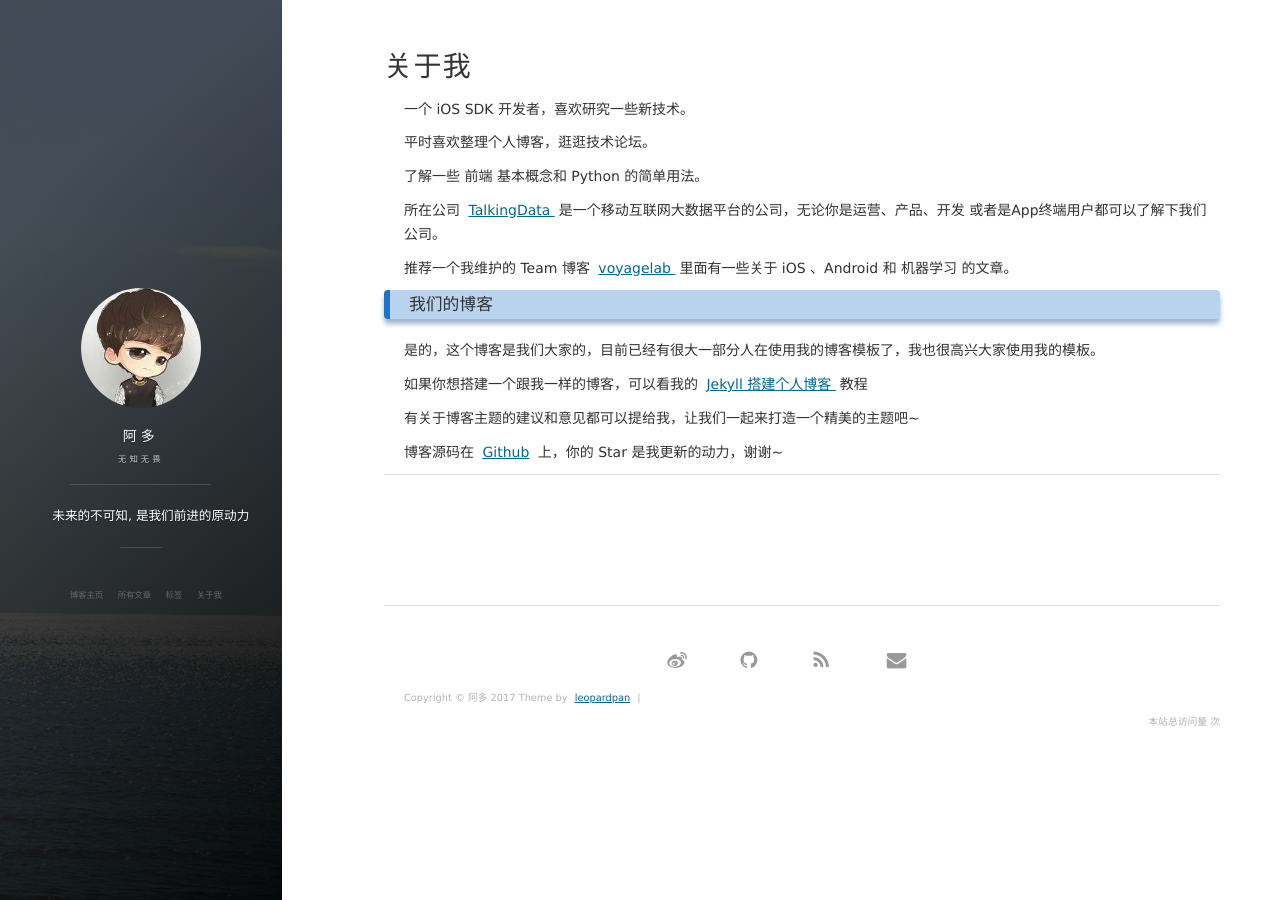
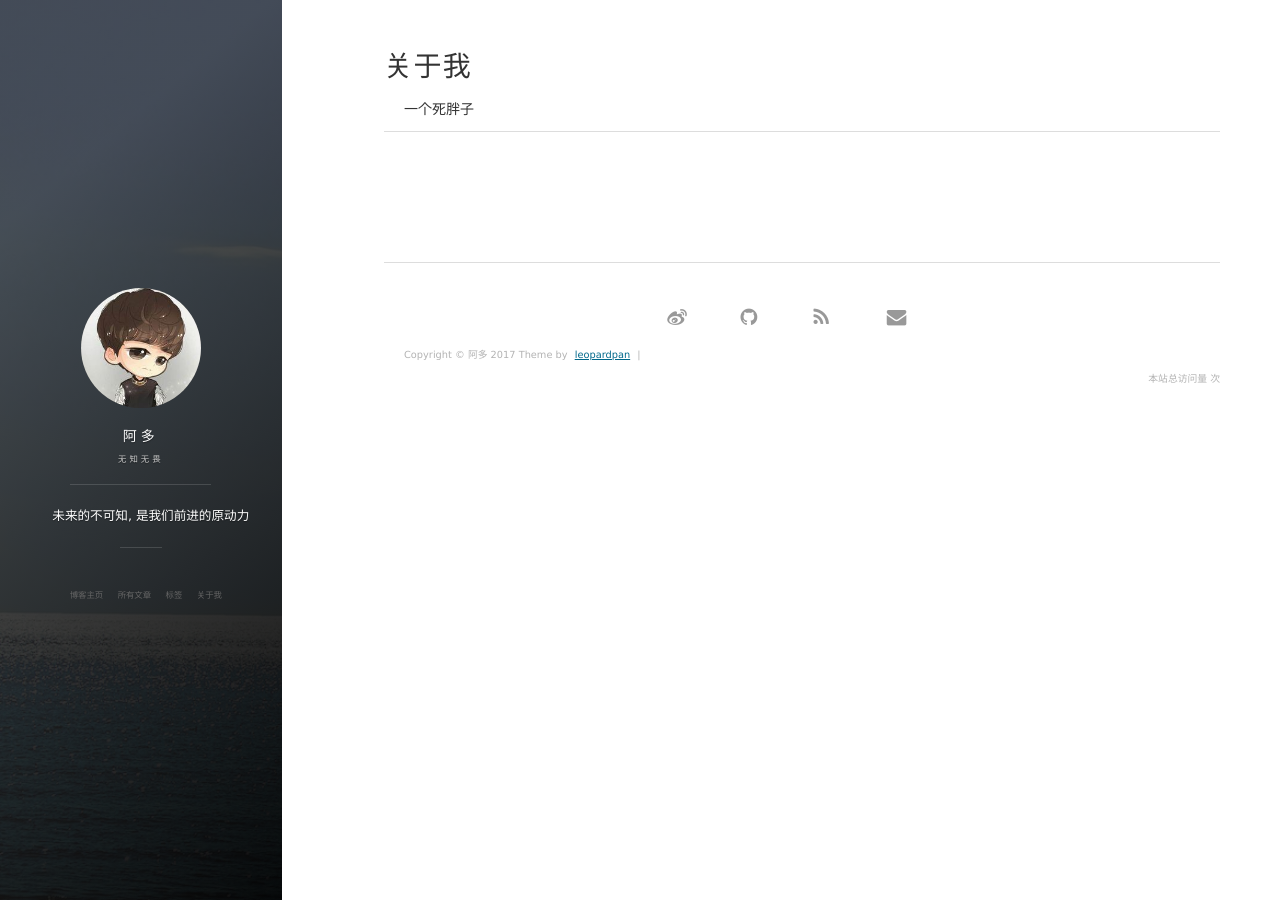
Before and after one commit to aduo/aduo.github.io, a Jekyll site: the page built from about.md, in a window 1280 px wide. Built offline with Jekyll 4.4.1, drawn with Linux system fonts in a browser that asks for light colours; nearby versions of some CDN libraries; comment, search, counter and statistics services are not loaded.

Commit message:
about me

```diff
--- a/about.md
+++ b/about.md
@@ -3,43 +3,6 @@ layout: page
 title: 关于我
 ---
 
-一个 iOS SDK 开发者，喜欢研究一些新技术。
+一个死胖子
 <p>
-平时喜欢整理个人博客，逛逛技术论坛。
-<p>
-了解一些 前端 基本概念和 Python 的简单用法。
-
-<p>
-
-所在公司
-<a target="_blank" href="https://www.talkingdata.com/"> TalkingData </a>
-是一个移动互联网大数据平台的公司，无论你是运营、产品、开发 或者是App终端用户都可以了解下我们公司。
-<p>
-
-推荐一个我维护的 Team 博客
-<a target="_blank" href="http://talkingdata.me/"> voyagelab </a>
-里面有一些关于 iOS 、Android 和 机器学习 的文章。
-
-<p>
-
-<h3> 我们的博客 </h3>
-
-<p>
-
-是的，这个博客是我们大家的，目前已经有很大一部分人在使用我的博客模板了，我也很高兴大家使用我的模板。
-
-<p>
-
-如果你想搭建一个跟我一样的博客，可以看我的
-<a href="/2016/10/jekyll_tutorials1/"> Jekyll 搭建个人博客 </a>
-教程
-
-<p>
-
-有关于博客主题的建议和意见都可以提给我，让我们一起来打造一个精美的主题吧~
-
-<p>
-
-博客源码在 <a target="_blank" href='https://github.com/leopardpan/leopardpan.github.io/'>Github</a> 上，你的 Star 是我更新的动力，谢谢~
-
 {% include comments.html %}
```
